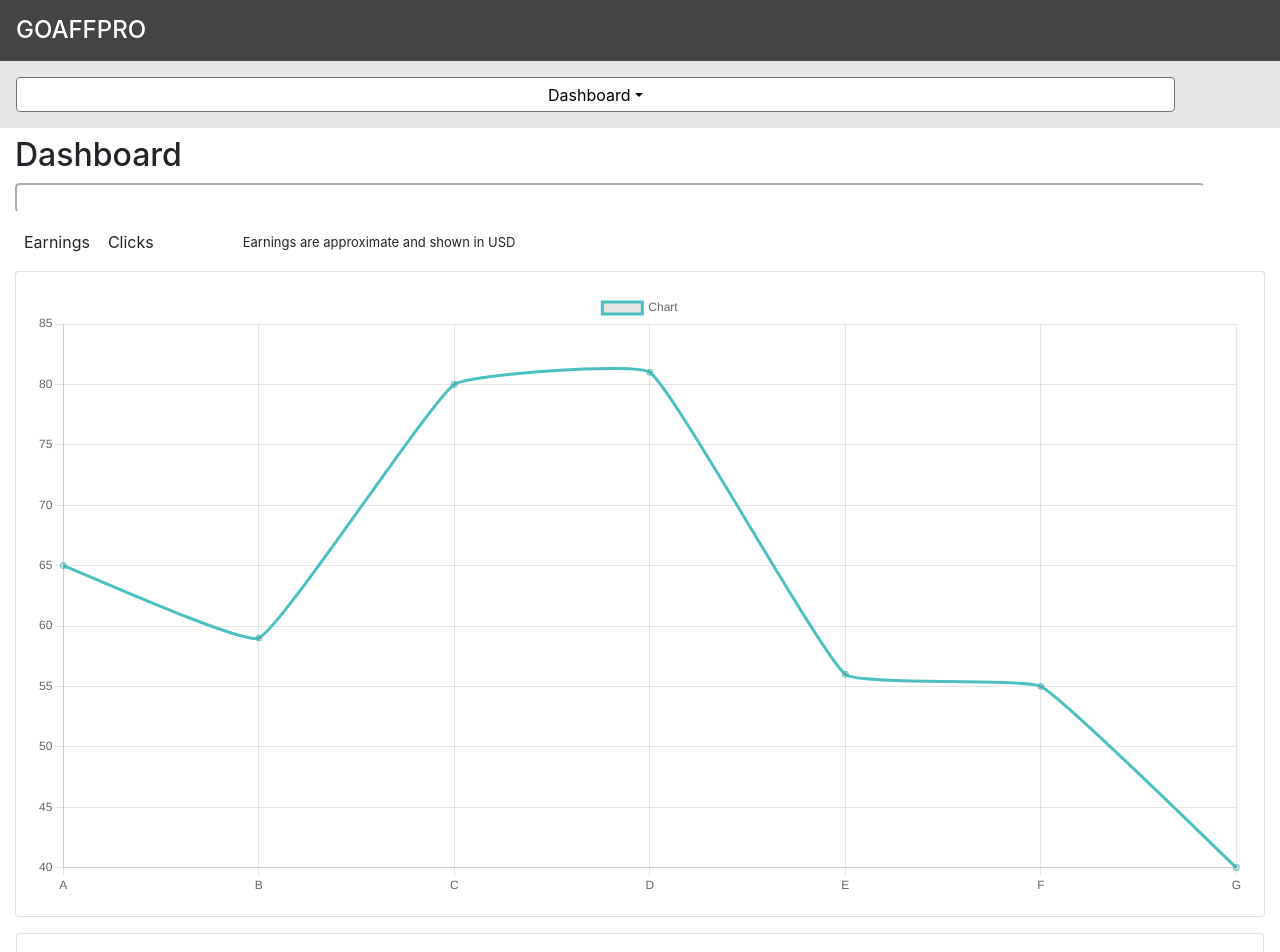
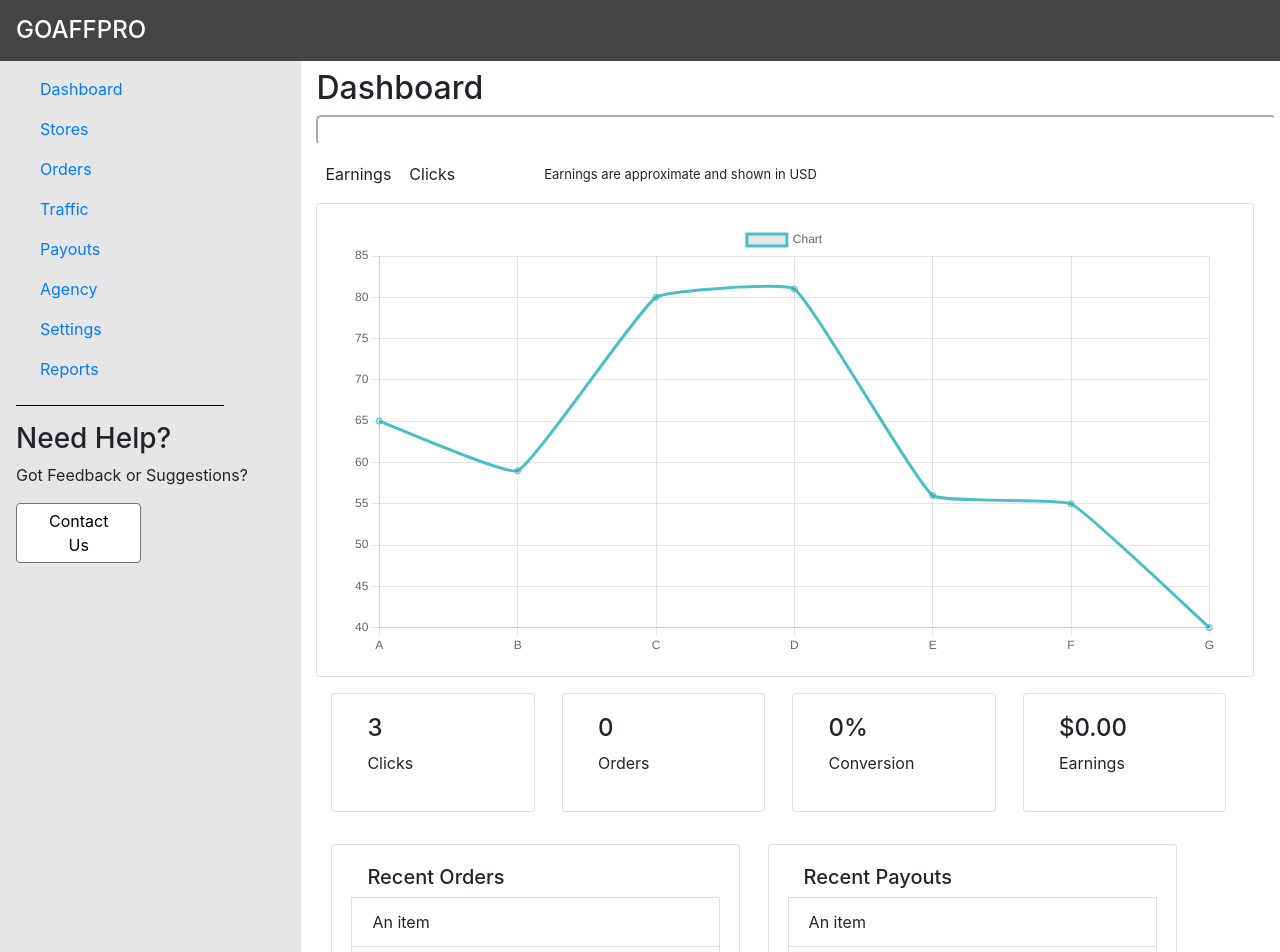
Before and after one commit to zahidsaif/Dashboard, a Next.js app: page /my-dashboard in a window 1280 px wide. Shown: the top 952 px of the page. Built offline with nearby package versions, Linux system fonts and the light colour scheme.

Commit message:
Screen formats Update

```diff
--- a/components/Chart.js
+++ b/components/Chart.js
@@ -1,5 +1,6 @@
 import React from 'react'
 import { Line } from "react-chartjs-2";
+import Values from "./Values";
 
 const Chart = () => {
     return (
@@ -13,11 +14,12 @@ const Chart = () => {
                 <button type = "button" className = "btn btn-2">Clicks</button>
                 <p>Earnings are approximate and shown in USD</p>
             </div>
-            <div className = "card">
+            <div className = "card col-lg-9 col-xl-9">
                 <div className = "card-body">
                     <Line data={ChartData} />
                 </div>
             </div>
+            <Values />
             <style jsx>{`
                 .title-style {
                     margin-top: 0.5rem;
@@ -45,6 +47,22 @@ const Chart = () => {
                     text-align: right;
                     padding-top: 0.25rem;
                 }
+                @media (min-width: 992px) {
+                    .text-box {
+                        width: 68vw;
+                    }
+                    .card {
+                        width: 90vw
+                    }
+                }
+                @media (min-width: 1200px) {
+                    .text-box {
+                        width: 75vw;
+                    }
+                    .card {
+                        width: 100vw
+                    }
+                }
             `}</style>
         </section>
     );
--- a/components/Dashboard.js
+++ b/components/Dashboard.js
@@ -1,11 +1,22 @@
+import NavBar from "./NavBar";
 import Chart from "./Chart";
-import Values from "./Values";
 
 const DashBoard = () => {
     return (
-        <div style={{display: "flex", flexDirection: "column"}}>
+        <div className={'dashboard'}>
+            <NavBar />
             <Chart />
-            <Values />
+            <style jsx>{`
+                .dashboard {
+                    display: flex;
+                    flex-direction: column;
+                }
+                @media (min-width: 992px) {
+                    .dashboard {
+                        flex-direction: row;
+                    }
+                }
+            `}</style>
         </div>
     );
 }
--- a/components/NavBar.js
+++ b/components/NavBar.js
@@ -1,7 +1,17 @@
+import React, {useState} from 'react';
+
 const NavBar = () => {
+    const [dropDownSelect, setDropDownSelect] = useState('Dashboard')
+
+    const onDropDownChange = (e) => {
+        e.preventDefault()
+
+        setDropDownSelect(e.target.innerText)
+    }
+
     return (
         <section>
-            <nav className={"navbar-style"}>
+            <nav className={"navbar-style-small"}>
                 <div className = "dropdown">
                     <button
                         className = "btn btn-secondary col-11 dropdown-toggle"
@@ -11,9 +21,9 @@ const NavBar = () => {
                         aria-haspopup = "true"
                         aria-expanded = "false"
                     >
-                        Dashboard
+                        {dropDownSelect}
                     </button>
-                    <div className = "dropdown-menu" aria-labelledby = "dropdownMenuButton">
+                    <div onClick={onDropDownChange} className = "dropdown-menu" aria-labelledby = "dropdownMenuButton">
                         <a className = "dropdown-item" href = "/my-dashboard">Dashboard</a>
                         <a className = "dropdown-item" href = "/stores">Stores</a>
                         <a className = "dropdown-item" href = "/orders">Orders</a>
@@ -23,15 +33,33 @@ const NavBar = () => {
                         <a className = "dropdown-item" href = "/settings">Settings</a>
                         <a className = "dropdown-item" href = "/reports">Reports</a>
                     </div>
-                    {/*<div className={'contact-section'}>*/}
-                    {/*    <h3>Need Help?</h3>*/}
-                    {/*    <p>Got Feedback or Suggestions?</p>*/}
-                    {/*    <button onClick={''} type = "button" className = "btn btn-outline-secondary">Contact Us</button>*/}
-                    {/*</div>*/}
+                </div>
+            </nav>
+
+            <nav className = "navbar navbar-expand-lg navbar-style-large">
+                <div className = "collapse navbar-collapse flex-column" id = "navbarSupportedContent">
+                    <ul className = "navbar-nav mr-auto">
+                        <li className = "nav-item active">
+                            <a className = "nav-link" href = "/my-dashboard">Dashboard</a>
+                            <a className = "nav-link" href = "/stores">Stores</a>
+                            <a className = "nav-link" href = "/orders">Orders</a>
+                            <a className = "nav-link" href = "/traffic">Traffic</a>
+                            <a className = "nav-link" href = "/payouts">Payouts</a>
+                            <a className = "nav-link" href = "/agency">Agency</a>
+                            <a className = "nav-link" href = "/settings">Settings</a>
+                            <a className = "nav-link" href = "/reports">Reports</a>
+                            <hr />
+                        </li>
+                    </ul>
+                    <div className={'contact-section'}>
+                        <h3>Need Help?</h3>
+                        <p>Got Feedback or Suggestions?</p>
+                        <button onClick={''} type = "button" className = "btn btn-outline-secondary">Contact Us</button>
+                    </div>
                 </div>
             </nav>
             <style jsx>{`
-                .navbar-style {
+                .navbar-style-small {
                     background-color: #e6e6e6;
                     width: 100vw;
                     padding: 1rem 0 1rem 1rem;
@@ -39,8 +67,36 @@ const NavBar = () => {
                 .btn {
                     background-color: white;
                     color: black;
-                    text-align: center;
-                    padding: 0.3rem;
+                    padding: 0.3rem 2rem;
+                }
+                hr {
+                    background-color: black;
+                    padding-right: 13rem;
+                }
+                .nav-link {
+                    margin-left: 1rem;
+                }
+                .navbar-style-large {
+                    background-color: #e6e6e6;
+                    padding-bottom: 100vh;
+                }
+                .contact-section {
+                    display: flex;
+                    flex-direction: column;
+                    margin-right: 2rem;
+                }
+                .btn {
+                    margin-right: 7rem;
+                }
+                @media (max-width: 992px) {
+                    .navbar-style-large {
+                        display: none;
+                    }
+                }
+                @media (min-width: 992px) {
+                    .navbar-style-small {
+                        display: none;
+                    }
                 }
             `}</style>
         </section>
--- a/components/Values.js
+++ b/components/Values.js
@@ -1,36 +1,40 @@
+import React from 'react';
+
 const Values = () => {
     return (
         <section style={{display: "flex", flexDirection: "column"}}>
-            <div className = "card card-1">
+            <div className={"cards-container col-12"}>
+                <div className = "card card-single card-1 col-lg-2 col-xl-2">
                     <div className = "card-body">
                         <h4>3</h4>
                         <p>Clicks</p>
                     </div>
                 </div>
 
-            <div className = "card card-2">
+                <div className = "card card-single card-2 col-lg-2 col-xl-2">
                     <div className = "card-body">
                         <h4>0</h4>
                         <p>Orders</p>
                     </div>
                 </div>
 
-            <div className = "card card-3">
+                <div className = "card card-single card-3 col-lg-2 col-xl-2">
                     <div className = "card-body">
                         <h4>0%</h4>
                         <p>Conversion</p>
                     </div>
                 </div>
 
-            <div className = "card card-4">
+                <div className = "card card-single card-4 col-lg-2 col-xl-2">
                     <div className = "card-body">
                         <h4>$0.00</h4>
                         <p>Earnings</p>
                     </div>
                 </div>
+            </div>
 
-            <div className={"detail-card"}>
-                <div className = "card detail-card-1">
+            <div className={"detail-card col-xl-5"}>
+                <div className = "card detail-card-1 col-lg-4 col-xl-10">
                     <div className = "card-body">
                         <h5>Recent Orders</h5>
                         <ul>
@@ -43,7 +47,7 @@ const Values = () => {
                     </div>
                 </div>
 
-                <div className = "card detail-card-2">
+                <div className = "card detail-card-2 col-lg-4 col-xl-10">
                     <div className = "card-body">
                         <h5>Recent Payouts</h5>
                         <ul>
@@ -57,15 +61,35 @@ const Values = () => {
                 </div>
             </div>
             <style jsx>{`
-                .card {
-                    margin: 1rem 1rem 0 1rem;
+                .card-single {
+                    margin: 1rem 1rem 0 0;
+                }
+                .detail-card {
+                    margin-top: 2rem;
                 }
                 ul {
                     padding-left: 0;
                     margin: 0 -1rem;
                 }
-                li {
-                    padding-bottom: 4rem;
+                .cards-container {
+                    display: inherit;
+                    flex-direction: inherit;
+                }
+                @media (min-width: 992px) {
+                    .cards-container {
+                        flex-direction: row;
+                    }
+                    .card {
+                        margin-right: 1.7rem;
+                    }
+                    .detail-card {
+                        display: inherit;
+                    }
+                }
+                @media (min-width: 1200px) {
+                    .detail-card {
+                        display: inherit;
+                    }
                 }
             `}</style>
         </section>
--- a/package.json
+++ b/package.json
@@ -9,6 +9,7 @@
     "lint": "next lint"
   },
   "dependencies": {
+    "axios": "^0.21.1",
     "chart.js": "^3.5.0",
     "next": "11.0.1",
     "react": "17.0.2",
--- a/pages/my-dashboard.js
+++ b/pages/my-dashboard.js
@@ -1,7 +1,6 @@
 import Head from "next/head";
 import Header from "../components/Header";
 import DashBoard from "../components/Dashboard";
-import NavBar from "../components/NavBar";
 
 const MyDashboard = () => {
     return (
@@ -10,7 +9,6 @@ const MyDashboard = () => {
                 <title>Dashboard</title>
             </Head>
             <Header />
-            <NavBar />
             <DashBoard />
         </>
     )
```
Also changed, not shown: 1 other file (tests, documents, lock files or other folders). Lines whose indentation alone changed are shown as unchanged.
